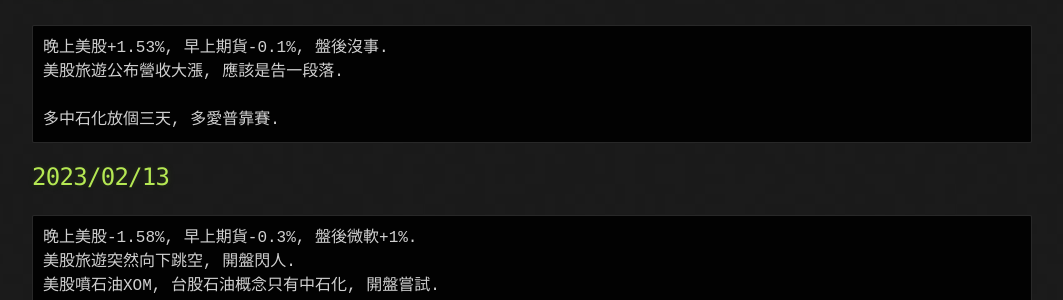
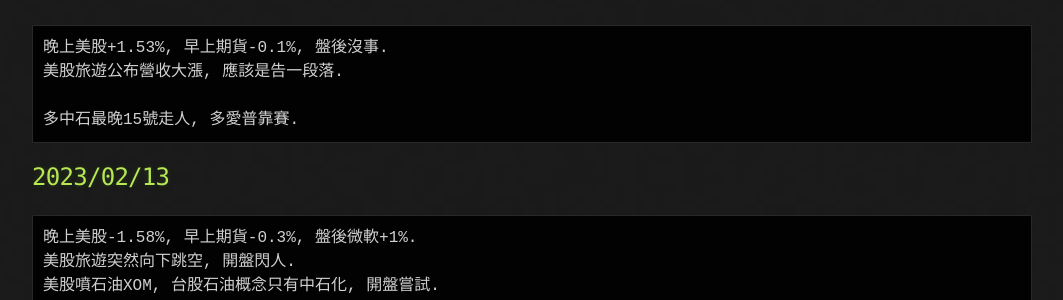
Before and after one commit to lepg5487/Stock_God, a Jekyll site: the page built from index.md, in a window 1280 px wide and 900 px high, scrolled down 428 px. Shown: the part 221-521 px from the top of the window, without its empty margins (108-1171 px from the left). Built offline with Jekyll 4.4.1, drawn with Linux system fonts in a browser that asks for light colours; our own code applies the rules of GitHub Pages for plain Markdown files.

Commit message:
Update index.md

````diff
--- a/index.md
+++ b/index.md
@@ -25,7 +25,7 @@ layout: testlayouts
 晚上美股+1.53%, 早上期貨-0.1%, 盤後沒事.
 美股旅遊公布營收大漲, 應該是告一段落.
 
-多中石化放個三天, 多愛普靠賽.
+多中石最晚15號走人, 多愛普靠賽.
 ```
 
 ## 2023/02/13
````
